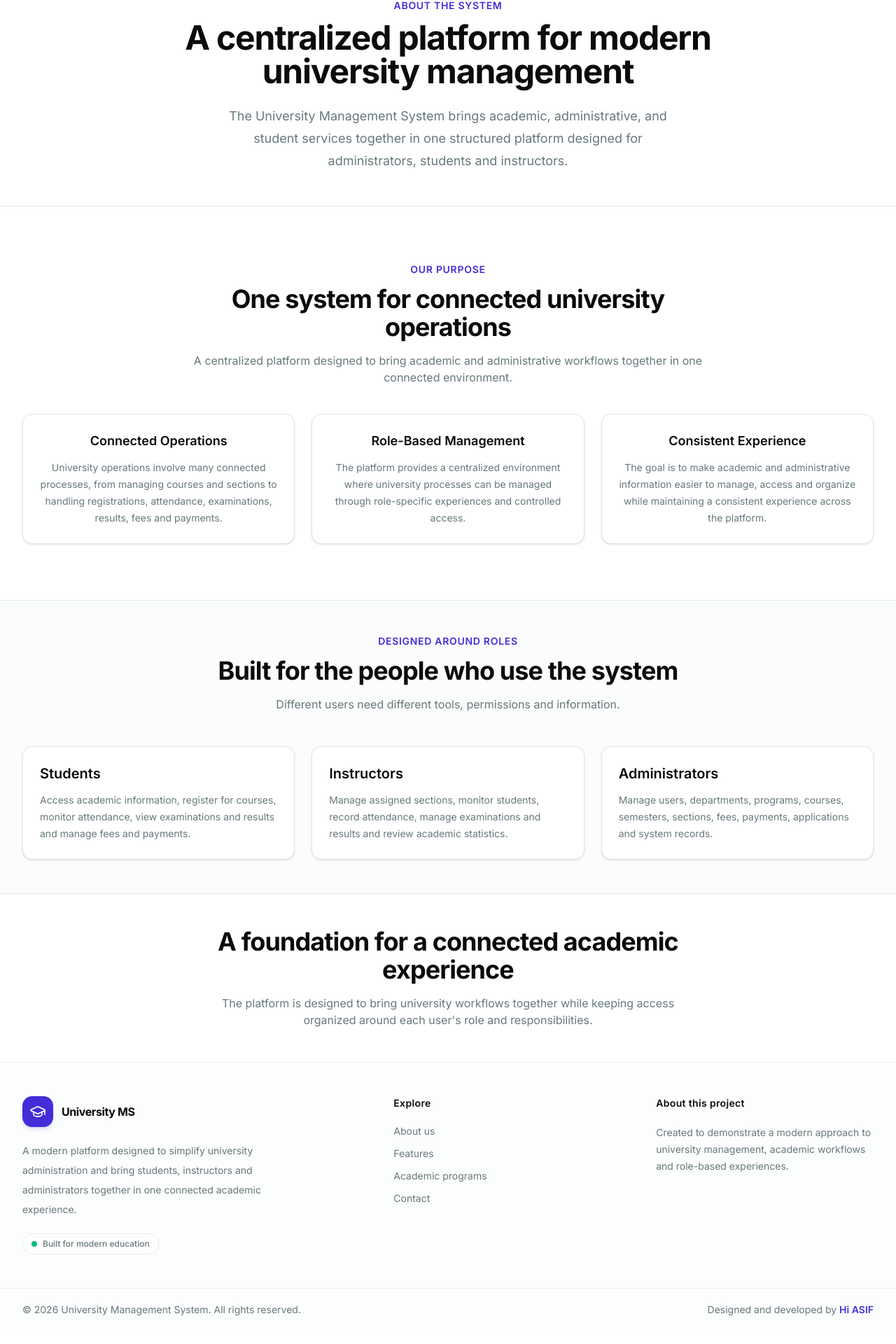
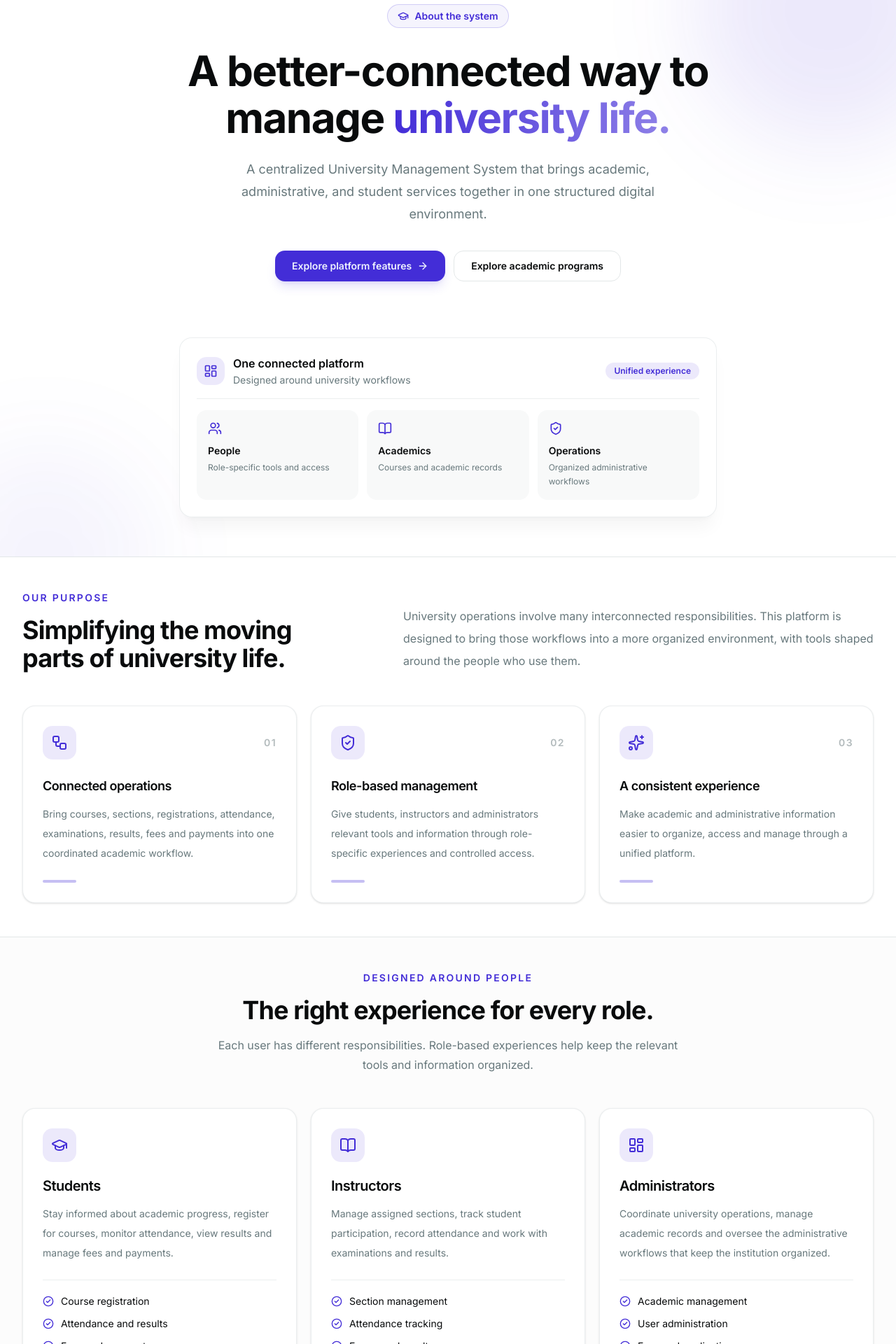
Before and after one commit to AsifHossain22/University-Management-System-App, a Next.js app: page /about in a window 1280 px wide. Shown: the part 119-2039 px from the top of the page at 70% size. Built offline with nearby package versions, Linux system fonts and the light colour scheme; no server answers.

Commit message:
Improved About Page

```diff
--- a/src/app/(public)/about/page.tsx
+++ b/src/app/(public)/about/page.tsx
@@ -1,138 +1,335 @@
+import Link from 'next/link';
+import {
+  ArrowRight,
+  BookOpen,
+  CheckCircle2,
+  GraduationCap,
+  LayoutDashboard,
+  ShieldCheck,
+  Sparkles,
+  Users,
+  Workflow,
+} from 'lucide-react';
+
+const purposeItems = [
+  {
+    icon: Workflow,
+    title: 'Connected operations',
+    description:
+      'Bring courses, sections, registrations, attendance, examinations, results, fees and payments into one coordinated academic workflow.',
+    number: '01',
+  },
+  {
+    icon: ShieldCheck,
+    title: 'Role-based management',
+    description:
+      'Give students, instructors and administrators relevant tools and information through role-specific experiences and controlled access.',
+    number: '02',
+  },
+  {
+    icon: Sparkles,
+    title: 'A consistent experience',
+    description:
+      'Make academic and administrative information easier to organize, access and manage through a unified platform.',
+    number: '03',
+  },
+];
+
+const userRoles = [
+  {
+    icon: GraduationCap,
+    title: 'Students',
+    description:
+      'Stay informed about academic progress, register for courses, monitor attendance, view results and manage fees and payments.',
+    capabilities: [
+      'Course registration',
+      'Attendance and results',
+      'Fees and payments',
+    ],
+  },
+  {
+    icon: BookOpen,
+    title: 'Instructors',
+    description:
+      'Manage assigned sections, track student participation, record attendance and work with examinations and results.',
+    capabilities: [
+      'Section management',
+      'Attendance tracking',
+      'Exams and results',
+    ],
+  },
+  {
+    icon: LayoutDashboard,
+    title: 'Administrators',
+    description:
+      'Coordinate university operations, manage academic records and oversee the administrative workflows that keep the institution organized.',
+    capabilities: [
+      'Academic management',
+      'User administration',
+      'Fees and applications',
+    ],
+  },
+];
+
 export default function AboutPage() {
   return (
     <>
       {/* Hero */}
-      <section className="border-b py-10 sm:py-12">
-        <div className="mx-auto max-w-4xl px-4 text-center sm:px-6 lg:px-8">
-          <p className="text-sm font-semibold uppercase tracking-wider text-primary">
-            About the system
-          </p>
+      <section className="relative isolate overflow-hidden border-b">
+        <div
+          aria-hidden="true"
+          className="pointer-events-none absolute inset-0 -z-10 overflow-hidden"
+        >
+          <div className="absolute -right-24 -top-32 size-96 rounded-full bg-primary/10 blur-3xl" />
+          <div className="absolute -bottom-40 -left-24 size-80 rounded-full bg-primary/5 blur-3xl" />
+        </div>
 
-          <h1 className="mt-3 text-4xl font-bold tracking-tight sm:text-5xl">
-            A centralized platform for modern university management
-          </h1>
+        <div className="mx-auto max-w-7xl px-4 py-10 sm:px-6 sm:py-12 lg:px-8 lg:py-14">
+          <div className="mx-auto max-w-4xl text-center">
+            <div className="inline-flex items-center gap-2 rounded-full border border-primary/20 bg-primary/5 px-3.5 py-1.5 text-sm font-semibold text-primary">
+              <GraduationCap className="size-4" />
+              About the system
+            </div>
 
-          <p className="mx-auto mt-6 max-w-2xl text-lg leading-8 text-muted-foreground">
-            The University Management System brings academic, administrative,
-            and student services together in one structured platform designed
-            for administrators, students and instructors.
-          </p>
+            <h1 className="mt-7 text-4xl font-bold tracking-tight sm:text-5xl lg:text-6xl lg:leading-[1.12]">
+              A better-connected way to manage{' '}
+              <span className="bg-gradient-to-r from-primary to-primary/60 bg-clip-text text-transparent">
+                university life.
+              </span>
+            </h1>
+
+            <p className="mx-auto mt-6 max-w-2xl text-base leading-8 text-muted-foreground sm:text-lg">
+              A centralized University Management System that brings academic,
+              administrative, and student services together in one structured
+              digital environment.
+            </p>
+
+            <div className="mt-9 flex flex-col items-center justify-center gap-3 sm:flex-row">
+              <Link
+                href="/features"
+                className="inline-flex h-11 w-full items-center justify-center gap-2 rounded-xl bg-primary px-6 text-sm font-semibold text-primary-foreground shadow-lg shadow-primary/15 transition-all hover:-translate-y-0.5 hover:bg-primary/90 hover:shadow-xl sm:w-auto"
+              >
+                Explore platform features
+                <ArrowRight className="size-4" />
+              </Link>
+
+              <Link
+                href="/programs"
+                className="inline-flex h-11 w-full items-center justify-center rounded-xl border border-border bg-background/80 px-6 text-sm font-semibold transition-colors hover:bg-accent sm:w-auto"
+              >
+                Explore academic programs
+              </Link>
+            </div>
+
+            {/* ProductOverviewPanel */}
+            <div className="mx-auto mt-16 max-w-3xl rounded-2xl border border-border/70 bg-card/80 p-4 text-left shadow-xl shadow-black/[0.04] backdrop-blur sm:mt-20 sm:p-6">
+              <div className="flex items-center gap-3 border-b border-border/70 pb-4">
+                <div className="flex size-10 items-center justify-center rounded-xl bg-primary/10 text-primary">
+                  <LayoutDashboard className="size-5" />
+                </div>
+
+                <div>
+                  <p className="font-semibold">One connected platform</p>
+                  <p className="mt-0.5 text-xs text-muted-foreground sm:text-sm">
+                    Designed around university workflows
+                  </p>
+                </div>
+
+                <span className="ml-auto hidden rounded-full bg-primary/10 px-3 py-1 text-xs font-semibold text-primary sm:inline-flex">
+                  Unified experience
+                </span>
+              </div>
+
+              <div className="grid gap-3 pt-4 sm:grid-cols-3">
+                <div className="rounded-xl bg-muted/50 p-4">
+                  <Users className="size-5 text-primary" />
+                  <p className="mt-3 text-sm font-semibold">People</p>
+                  <p className="mt-1 text-xs leading-5 text-muted-foreground">
+                    Role-specific tools and access
+                  </p>
+                </div>
+
+                <div className="rounded-xl bg-muted/50 p-4">
+                  <BookOpen className="size-5 text-primary" />
+                  <p className="mt-3 text-sm font-semibold">Academics</p>
+                  <p className="mt-1 text-xs leading-5 text-muted-foreground">
+                    Courses and academic records
+                  </p>
+                </div>
+
+                <div className="rounded-xl bg-muted/50 p-4">
+                  <ShieldCheck className="size-5 text-primary" />
+                  <p className="mt-3 text-sm font-semibold">Operations</p>
+                  <p className="mt-1 text-xs leading-5 text-muted-foreground">
+                    Organized administrative workflows
+                  </p>
+                </div>
+              </div>
+            </div>
+          </div>
         </div>
       </section>
 
       {/* Purpose */}
-      <section className="border-b py-16 sm:py-20">
+      <section className="py-10 sm:py-12">
         <div className="mx-auto max-w-7xl px-4 sm:px-6 lg:px-8">
-          <div className="mx-auto max-w-3xl text-center">
-            <p className="text-sm font-semibold uppercase tracking-wider text-primary">
-              Our purpose
-            </p>
+          <div className="grid gap-10 lg:grid-cols-[0.8fr_1.2fr] lg:items-end">
+            <div>
+              <p className="text-sm font-semibold uppercase tracking-[0.16em] text-primary">
+                Our purpose
+              </p>
 
-            <h2 className="mt-3 text-3xl font-bold tracking-tight sm:text-4xl">
-              One system for connected university operations
-            </h2>
+              <h2 className="mt-4 text-3xl font-bold tracking-tight sm:text-4xl">
+                Simplifying the moving parts of university life.
+              </h2>
+            </div>
 
-            <p className="mt-4 text-muted-foreground">
-              A centralized platform designed to bring academic and
-              administrative workflows together in one connected environment.
+            <p className="max-w-2xl text-base leading-8 text-muted-foreground lg:justify-self-end">
+              University operations involve many interconnected
+              responsibilities. This platform is designed to bring those
+              workflows into a more organized environment, with tools shaped
+              around the people who use them.
             </p>
           </div>
 
-          <div className="mt-10 grid gap-6 md:grid-cols-3">
-            <article className="rounded-xl border bg-card p-6 text-center shadow-sm">
-              <h3 className="text-lg font-semibold">Connected Operations</h3>
+          <div className="mt-12 grid gap-5 md:grid-cols-3">
+            {purposeItems.map(item => {
+              const Icon = item.icon;
 
-              <p className="mt-3 text-sm leading-6 text-muted-foreground">
-                University operations involve many connected processes, from
-                managing courses and sections to handling registrations,
-                attendance, examinations, results, fees and payments.
-              </p>
-            </article>
+              return (
+                <article
+                  key={item.number}
+                  className="group relative overflow-hidden rounded-2xl border border-border/70 bg-card p-6 shadow-sm transition-all duration-300 hover:-translate-y-1 hover:border-primary/30 hover:shadow-xl hover:shadow-primary/[0.06] sm:p-7"
+                >
+                  <div className="flex items-center justify-between">
+                    <div className="flex size-12 items-center justify-center rounded-xl bg-primary/10 text-primary transition-colors group-hover:bg-primary group-hover:text-primary-foreground">
+                      <Icon className="size-6" />
+                    </div>
 
-            <article className="rounded-xl border bg-card p-6 text-center shadow-sm">
-              <h3 className="text-lg font-semibold">Role-Based Management</h3>
+                    <span className="text-sm font-semibold tracking-widest text-muted-foreground/50">
+                      {item.number}
+                    </span>
+                  </div>
 
-              <p className="mt-3 text-sm leading-6 text-muted-foreground">
-                The platform provides a centralized environment where university
-                processes can be managed through role-specific experiences and
-                controlled access.
-              </p>
-            </article>
+                  <h3 className="mt-6 text-lg font-semibold tracking-tight">
+                    {item.title}
+                  </h3>
 
-            <article className="rounded-xl border bg-card p-6 text-center shadow-sm">
-              <h3 className="text-lg font-semibold">Consistent Experience</h3>
+                  <p className="mt-3 text-sm leading-7 text-muted-foreground">
+                    {item.description}
+                  </p>
 
-              <p className="mt-3 text-sm leading-6 text-muted-foreground">
-                The goal is to make academic and administrative information
-                easier to manage, access and organize while maintaining a
-                consistent experience across the platform.
-              </p>
-            </article>
+                  <div className="mt-6 h-1 w-12 rounded-full bg-primary/30 transition-all duration-300 group-hover:w-20 group-hover:bg-primary" />
+                </article>
+              );
+            })}
           </div>
         </div>
       </section>
 
-      {/* Roles */}
-      <section className="border-b bg-muted/30 py-10 sm:py-12">
+      {/* UserRoles */}
+      <section className="border-y bg-muted/25 py-10 sm:py-12">
         <div className="mx-auto max-w-7xl px-4 sm:px-6 lg:px-8">
           <div className="mx-auto max-w-2xl text-center">
-            <p className="text-sm font-semibold uppercase tracking-wider text-primary">
-              Designed around roles
+            <p className="text-sm font-semibold uppercase tracking-[0.16em] text-primary">
+              Designed around people
             </p>
 
-            <h2 className="mt-3 text-3xl font-bold tracking-tight sm:text-4xl">
-              Built for the people who use the system
+            <h2 className="mt-4 text-3xl font-bold tracking-tight sm:text-4xl">
+              The right experience for every role.
             </h2>
 
-            <p className="mt-4 text-muted-foreground">
-              Different users need different tools, permissions and information.
+            <p className="mt-4 leading-7 text-muted-foreground">
+              Each user has different responsibilities. Role-based experiences
+              help keep the relevant tools and information organized.
             </p>
           </div>
 
-          <div className="mt-12 grid gap-6 md:grid-cols-3">
-            <article className="rounded-xl border bg-card p-6 shadow-sm">
-              <h3 className="text-xl font-semibold">Students</h3>
+          <div className="mt-12 grid gap-5 lg:grid-cols-3">
+            {userRoles.map(role => {
+              const Icon = role.icon;
 
-              <p className="mt-3 text-sm leading-6 text-muted-foreground">
-                Access academic information, register for courses, monitor
-                attendance, view examinations and results and manage fees and
-                payments.
-              </p>
-            </article>
+              return (
+                <article
+                  key={role.title}
+                  className="flex flex-col rounded-2xl border border-border/70 bg-card p-6 shadow-sm transition-all duration-300 hover:-translate-y-1 hover:shadow-lg sm:p-7"
+                >
+                  <div className="flex size-12 items-center justify-center rounded-xl bg-primary/10 text-primary">
+                    <Icon className="size-6" />
+                  </div>
 
-            <article className="rounded-xl border bg-card p-6 shadow-sm">
-              <h3 className="text-xl font-semibold">Instructors</h3>
+                  <h3 className="mt-5 text-xl font-semibold tracking-tight">
+                    {role.title}
+                  </h3>
 
-              <p className="mt-3 text-sm leading-6 text-muted-foreground">
-                Manage assigned sections, monitor students, record attendance,
-                manage examinations and results and review academic statistics.
-              </p>
-            </article>
+                  <p className="mt-3 text-sm leading-7 text-muted-foreground">
+                    {role.description}
+                  </p>
 
-            <article className="rounded-xl border bg-card p-6 shadow-sm">
-              <h3 className="text-xl font-semibold">Administrators</h3>
-
-              <p className="mt-3 text-sm leading-6 text-muted-foreground">
-                Manage users, departments, programs, courses, semesters,
-                sections, fees, payments, applications and system records.
-              </p>
-            </article>
+                  <ul className="mt-6 space-y-3 border-t border-border/70 pt-5">
+                    {role.capabilities.map(capability => (
+                      <li
+                        key={capability}
+                        className="flex items-center gap-2.5 text-sm"
+                      >
+                        <CheckCircle2 className="size-4 shrink-0 text-primary" />
+                        <span>{capability}</span>
+                      </li>
+                    ))}
+                  </ul>
+                </article>
+              );
+            })}
           </div>
         </div>
       </section>
 
-      {/* Closing */}
-      <section className="py-10 sm:py-12">
-        <div className="mx-auto max-w-3xl px-4 text-center sm:px-6 lg:px-8">
-          <h2 className="text-3xl font-bold tracking-tight sm:text-4xl">
-            A foundation for a connected academic experience
-          </h2>
+      {/* ClosingCTA */}
+      <section className="px-4 py-10 sm:px-6 sm:py-12 lg:px-8">
+        <div className="relative mx-auto max-w-7xl overflow-hidden rounded-3xl bg-primary px-6 py-6 text-primary-foreground shadow-xl shadow-primary/15 sm:px-12 sm:py-8 lg:px-16">
+          <div
+            aria-hidden="true"
+            className="pointer-events-none absolute -right-20 -top-32 size-80 rounded-full border-[40px] border-white/[0.08]"
+          />
+          <div
+            aria-hidden="true"
+            className="pointer-events-none absolute -bottom-36 right-1/3 size-72 rounded-full bg-white/[0.06] blur-2xl"
+          />
 
-          <p className="mt-4 text-muted-foreground">
-            The platform is designed to bring university workflows together
-            while keeping access organized around each user's role and
-            responsibilities.
-          </p>
+          <div className="relative flex flex-col gap-8 lg:flex-row lg:items-center lg:justify-between">
+            <div className="max-w-2xl">
+              <div className="inline-flex items-center gap-2 rounded-full border border-white/20 bg-white/10 px-3 py-1.5 text-xs font-semibold">
+                <Sparkles className="size-3.5" />
+                One connected academic experience
+              </div>
+
+              <h2 className="mt-5 text-3xl font-bold tracking-tight sm:text-4xl">
+                Explore a more organized approach to university management.
+              </h2>
+
+              <p className="mt-4 max-w-xl leading-7 text-primary-foreground/80">
+                Discover the platform's capabilities and explore the academic
+                programs available through the system.
+              </p>
+            </div>
+
+            <div className="flex shrink-0 flex-col gap-3 sm:flex-row lg:flex-col">
+              <Link
+                href="/features"
+                className="inline-flex h-11 items-center justify-center gap-2 rounded-xl bg-background px-5 text-sm font-semibold text-foreground transition-colors hover:bg-background/90"
+              >
+                Discover features
+                <ArrowRight className="size-4" />
+              </Link>
+
+              <Link
+                href="/programs"
+                className="inline-flex h-11 items-center justify-center rounded-xl border border-white/25 px-5 text-sm font-semibold text-primary-foreground transition-colors hover:bg-white/10"
+              >
+                View programs
+              </Link>
+            </div>
+          </div>
         </div>
       </section>
     </>
```
